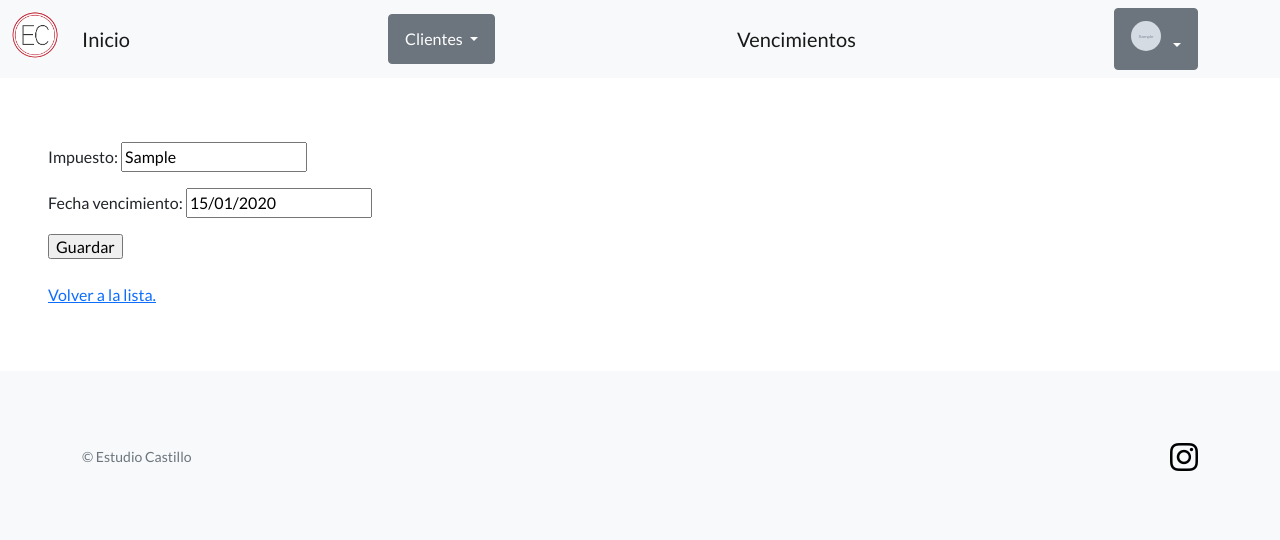
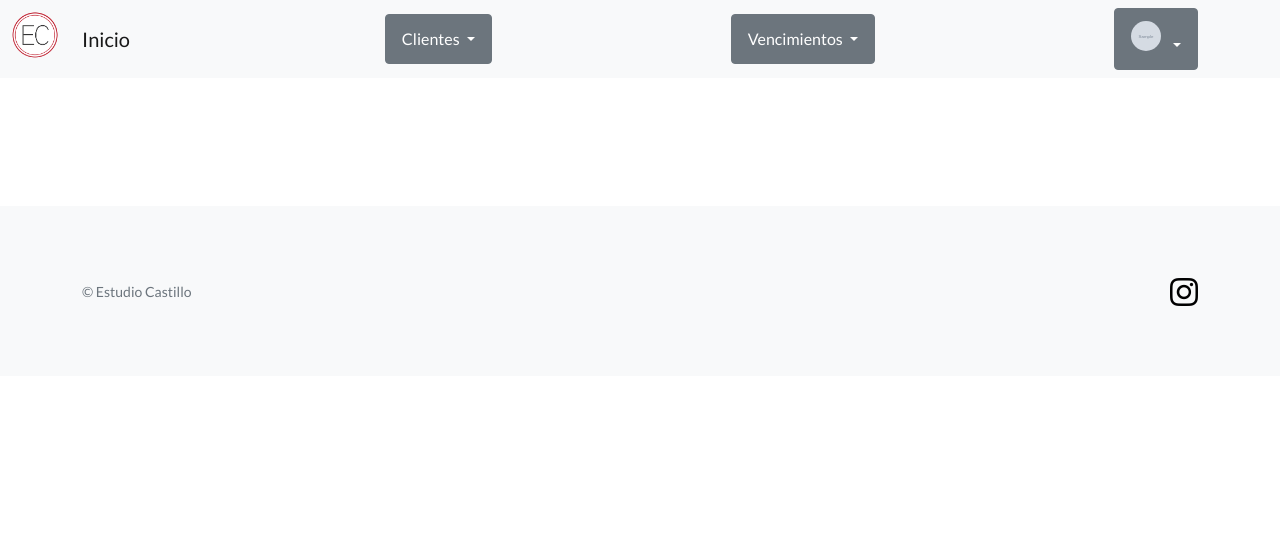
Before and after one commit to stillpoch84/EstudioCastillo, a Django app: page /agenda/editar-vencimiento/1/ in a window 1280 px wide. Shown: the top 540 px of the page. Run offline with Django 4.2, Linux system fonts and the light colour scheme; a user stored in the database is signed in; tables that the repository leaves empty hold one stand-in row (values such as "Sample post"); grey boxes marked "Sample" are stand-in pictures; some libraries are stand-ins or nearby versions.

Commit message:
Probando vencimientos

```diff
--- a/agenda/models.py
+++ b/agenda/models.py
@@ -1,22 +1,23 @@
 from django.db import models
-from django import forms
-from ckeditor.fields import RichTextField
-from django.core.validators import MinLengthValidator, MaxLengthValidator, RegexValidator
-
 
 class Vencimiento(models.Model):
-    impuesto = models.CharField(max_length=64, blank=False, null=False)
-    fecha_vencimiento = models.DateField(blank=True, null=True)
+    AUTONOMO = 'Autónomo'
+    CARGAS_SOCIALES = 'Cargas Sociales'
+
+    impuestos_lista = [
+        (AUTONOMO, 'Autónomo'),
+        (CARGAS_SOCIALES, 'Cargas Sociales'),
+    ]
+
+    impuesto = models.CharField(max_length=30, choices=impuestos_lista, blank=False, null=False)
+    fecha_vencimiento = models.DateField(blank=False, null=False)
 
     def save(self, *args, **kwargs):
-        # Ensure fecha_vencimiento is set
-        if not self.fecha_vencimiento:
-            # Set the day to the first day of the month
-            self.fecha_vencimiento = self.fecha_vencimiento.replace(day=1)
+        # Ensure either autonomo or cargas_sociales has a value if fecha_vencimiento is set
+        if self.fecha_vencimiento and not self.impuesto:
+            raise ValueError("If fecha_vencimiento is set, tax_type must have a value.")
 
         super().save(*args, **kwargs)
 
-
-
     def __str__(self):
         return f'{self.impuesto} | {self.fecha_vencimiento}'
--- a/agenda/templates/agenda/vencimiento_form.html
+++ b/agenda/templates/agenda/vencimiento_form.html
@@ -1,14 +1,10 @@
 {% extends "app_estudiocastillo/base.html" %}
 
-{% block contenido %}
-
-<form method="post">
-  {% csrf_token %}
-  {{ form.as_p }}
-  <input type="submit" value="Guardar" />
-</form>
-
-<br>
-<a href="{% url 'vencimiento_list' %}">Volver a la lista.</a>
-
-{% endblock contenido %}
+{% block content %}
+  <h2>Cargar vencimientos</h2>
+  <form method="post">
+    {% csrf_token %}
+    {{ form.as_p }}
+    <button type="submit">Submit</button>
+  </form>
+{% endblock %}
--- a/agenda/views.py
+++ b/agenda/views.py
@@ -7,6 +7,7 @@ from django.db.models import Q
 from django import forms
 
 from agenda.models import Vencimiento
+from .forms import VencimientoForm
 
 
 class VencimientoListView(ListView):
@@ -14,9 +15,24 @@ class VencimientoListView(ListView):
     template_name = 'vencimiento/vencimiento_list.html'
 
 class VencimientoCreateView(LoginRequiredMixin, CreateView):
-    model = Vencimiento
-    fields = ('impuesto', 'fecha_vencimiento')
+    template_name = 'agenda/vencimiento_create.html'
+    form_class = VencimientoForm
     success_url = reverse_lazy('vencimiento_list')
+
+    def get_form_kwargs(self):
+        form_kwargs = super().get_form_kwargs()
+        impuestos = Vencimiento.impuestos_lista
+        form_kwargs['initial'] = {'impuesto': impuesto for impuesto, _ in impuestos}
+        return form_kwargs
+
+    def form_valid(self, form):
+        response = super().form_valid(form)
+        return response
+
+    def get_context_data(self, **kwargs):
+        context = super().get_context_data(**kwargs)
+        context['impuestos'] = Vencimiento.impuestos_lista
+        return context
 
 class BuscarVencimientoView(ListView):
     model = Vencimiento
--- a/app_estudiocastillo/templates/app_estudiocastillo/base.html
+++ b/app_estudiocastillo/templates/app_estudiocastillo/base.html
@@ -47,7 +47,22 @@
 
                     </ul>
                   </div>
-                <a class="navbar-brand" href="{% url 'vencimiento_list' %}">Vencimientos</a>
+                  <div class="dropdown">
+                    <button class="btn btn-secondary dropdown-toggle" type="button" id="dropdownMenuButton1" data-bs-toggle="dropdown" aria-expanded="false">
+                        <div style="display: inline-flex;">
+                            <span>Vencimientos</span>
+                        </div>
+                    </button>
+                    <ul class="dropdown-menu" aria-labelledby="dropdownMenuButton1">
+                        <li>
+                            <a class="dropdown-item" href="{% url 'vencimiento_list' %}">Listado de vencimientos</a>
+                        </li>
+                        <li>
+                            <a class="dropdown-item" href="{% url 'vencimiento_create' %}">Cargar vencimientos</a>
+                        </li>
+
+                    </ul>
+                  </div>
                 {% if user.is_authenticated %}
                 <div class="dropdown">
                     <button class="btn btn-secondary dropdown-toggle" type="button" id="dropdownMenuButton1" data-bs-toggle="dropdown" aria-expanded="false">
--- a/gestion_estudio/settings.py
+++ b/gestion_estudio/settings.py
@@ -44,6 +44,7 @@ INSTALLED_APPS = [
     'perfiles',
     'listados',
     'agenda',
+    'honorarios',
 
 ]
 
--- /dev/null
+++ b/honorarios/admin.py
@@ -0,0 +1,3 @@
+from django.contrib import admin
+
+# Register your models here.
--- /dev/null
+++ b/honorarios/apps.py
@@ -0,0 +1,6 @@
+from django.apps import AppConfig
+
+
+class HonorariosConfig(AppConfig):
+    default_auto_field = 'django.db.models.BigAutoField'
+    name = 'honorarios'
--- /dev/null
+++ b/honorarios/models.py
@@ -0,0 +1,3 @@
+from django.db import models
+
+# Create your models here.
--- /dev/null
+++ b/honorarios/tests.py
@@ -0,0 +1,3 @@
+from django.test import TestCase
+
+# Create your tests here.
--- /dev/null
+++ b/honorarios/views.py
@@ -0,0 +1,3 @@
+from django.shortcuts import render
+
+# Create your views here.
```
Also changed, not shown: agenda/forms.py (added, +8 -0 lines), agenda/templates/agenda/vencimiento_list.html (+2 -7 lines), agenda/migrations/0004_alter_vencimiento_fecha_vencimiento_and_more.py (added), honorarios/__init__.py (added), honorarios/migrations/__init__.py (added).
